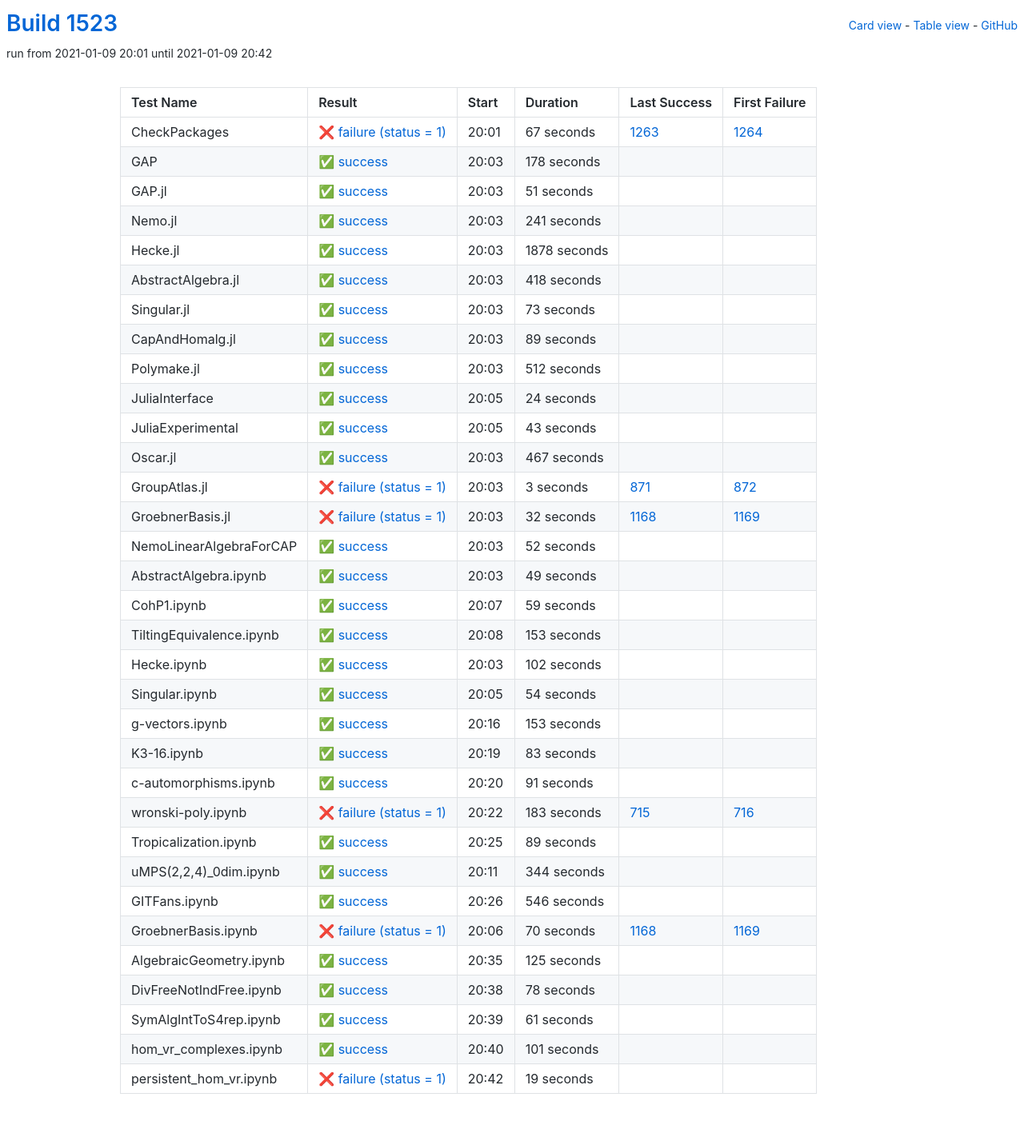
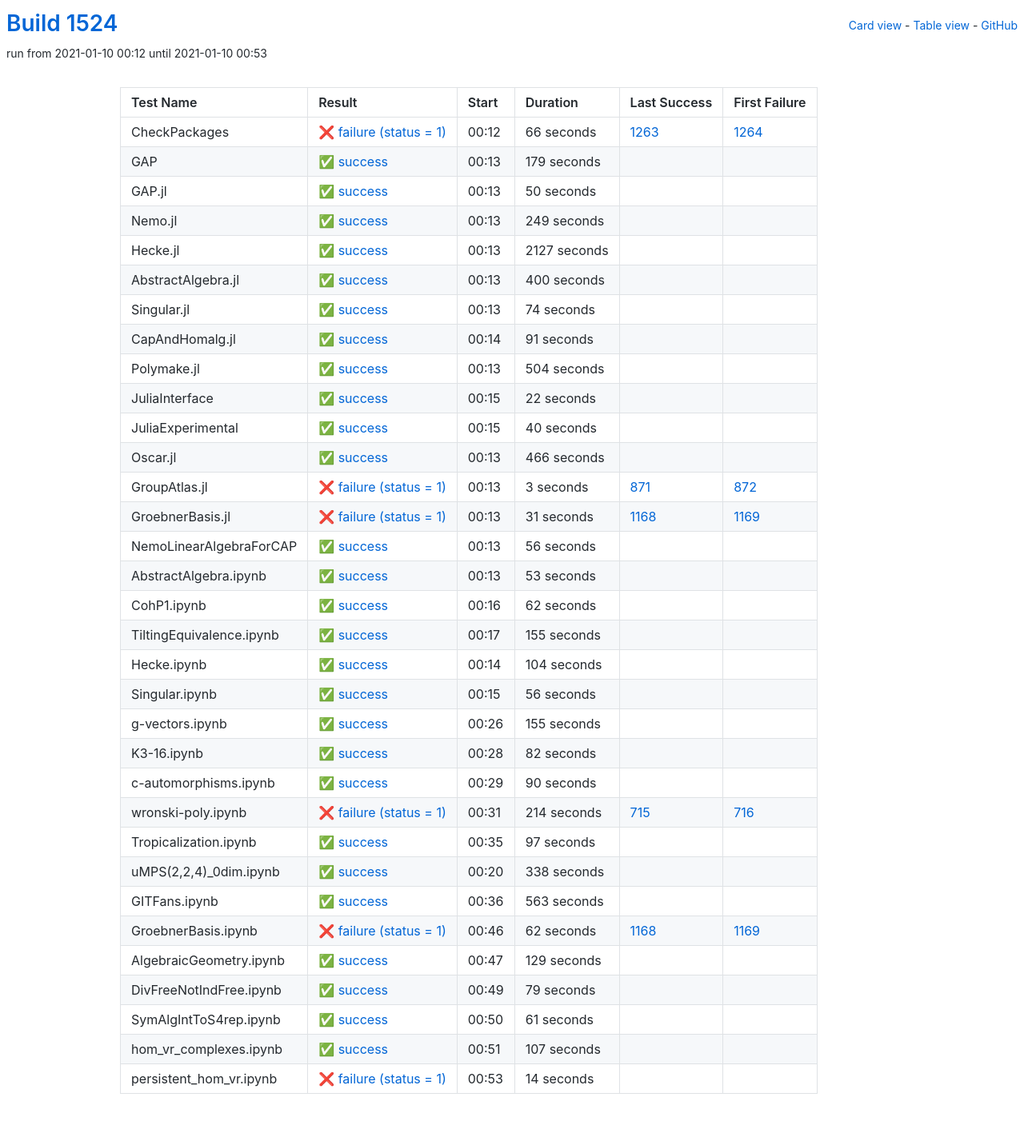
Before and after one commit to oscar-system/oscar-ci-status-stable, a Jekyll site: the page built from table.html, in a window 1280 px wide. Shown: the whole page at 80% size. Built offline with Jekyll 4.4.1, drawn with Linux system fonts in a browser that asks for light colours.

Commit message:
Build #1524

```diff
--- a/_data/ci.yml
+++ b/_data/ci.yml
@@ -1,6 +1,6 @@
 ---
-build: 1523
-build_url: https://oscarci.mathematik.uni-kl.de/job/oscar-stable/1523/
+build: 1524
+build_url: https://oscarci.mathematik.uni-kl.de/job/oscar-stable/1524/
 job: oscar-stable
 organization: oscar-system
 repo: oscar-ci-status-stable
@@ -8,152 +8,152 @@ repourl: https://github.com/oscar-system/oscar-ci-status-stable
 tests:
 - name: CheckPackages
   id: checkpackages
-  log: https://oscarci.mathematik.uni-kl.de/job/oscar-stable/1523/artifact/logs/build-1523/CheckPackages.log
-  start: 2021-01-09 20:01
+  log: https://oscarci.mathematik.uni-kl.de/job/oscar-stable/1524/artifact/logs/build-1524/CheckPackages.log
+  start: 2021-01-10 00:12
   success: false
   exitcode: 1
   status: failure
-  duration: 67
+  duration: 66
   last_success: 1263
   last_success_url: https://oscarci.mathematik.uni-kl.de/job/oscar-stable/1263/
   first_failure: 1264
   first_failure_url: https://oscarci.mathematik.uni-kl.de/job/oscar-stable/1264/
 - name: GAP
   id: gap
-  log: https://oscarci.mathematik.uni-kl.de/job/oscar-stable/1523/artifact/logs/build-1523/GAP.log
-  start: 2021-01-09 20:03
+  log: https://oscarci.mathematik.uni-kl.de/job/oscar-stable/1524/artifact/logs/build-1524/GAP.log
+  start: 2021-01-10 00:13
   success: true
   exitcode: 0
   status: success
-  duration: 178
+  duration: 179
   last_success: false
   last_success_url:
   first_failure: false
   first_failure_url:
 - name: GAP.jl
   id: gap-jl
-  log: https://oscarci.mathematik.uni-kl.de/job/oscar-stable/1523/artifact/logs/build-1523/GAP.jl.log
-  start: 2021-01-09 20:03
+  log: https://oscarci.mathematik.uni-kl.de/job/oscar-stable/1524/artifact/logs/build-1524/GAP.jl.log
+  start: 2021-01-10 00:13
   success: true
   exitcode: 0
   status: success
-  duration: 51
+  duration: 50
   last_success: false
   last_success_url:
   first_failure: false
   first_failure_url:
 - name: Nemo.jl
   id: nemo-jl
-  log: https://oscarci.mathematik.uni-kl.de/job/oscar-stable/1523/artifact/logs/build-1523/Nemo.jl.log
-  start: 2021-01-09 20:03
+  log: https://oscarci.mathematik.uni-kl.de/job/oscar-stable/1524/artifact/logs/build-1524/Nemo.jl.log
+  start: 2021-01-10 00:13
   success: true
   exitcode: 0
   status: success
-  duration: 241
+  duration: 249
   last_success: false
   last_success_url:
   first_failure: false
   first_failure_url:
 - name: Hecke.jl
   id: hecke-jl
-  log: https://oscarci.mathematik.uni-kl.de/job/oscar-stable/1523/artifact/logs/build-1523/Hecke.jl.log
-  start: 2021-01-09 20:03
+  log: https://oscarci.mathematik.uni-kl.de/job/oscar-stable/1524/artifact/logs/build-1524/Hecke.jl.log
+  start: 2021-01-10 00:13
   success: true
   exitcode: 0
   status: success
-  duration: 1878
+  duration: 2127
   last_success: false
   last_success_url:
   first_failure: false
   first_failure_url:
 - name: AbstractAlgebra.jl
   id: abstractalgebra-jl
-  log: https://oscarci.mathematik.uni-kl.de/job/oscar-stable/1523/artifact/logs/build-1523/AbstractAlgebra.jl.log
-  start: 2021-01-09 20:03
+  log: https://oscarci.mathematik.uni-kl.de/job/oscar-stable/1524/artifact/logs/build-1524/AbstractAlgebra.jl.log
+  start: 2021-01-10 00:13
   success: true
   exitcode: 0
   status: success
-  duration: 418
+  duration: 400
   last_success: false
   last_success_url:
   first_failure: false
   first_failure_url:
 - name: Singular.jl
   id: singular-jl
-  log: https://oscarci.mathematik.uni-kl.de/job/oscar-stable/1523/artifact/logs/build-1523/Singular.jl.log
-  start: 2021-01-09 20:03
+  log: https://oscarci.mathematik.uni-kl.de/job/oscar-stable/1524/artifact/logs/build-1524/Singular.jl.log
+  start: 2021-01-10 00:13
   success: true
   exitcode: 0
   status: success
-  duration: 73
+  duration: 74
   last_success: false
   last_success_url:
   first_failure: false
   first_failure_url:
 - name: CapAndHomalg.jl
   id: capandhomalg-jl
-  log: https://oscarci.mathematik.uni-kl.de/job/oscar-stable/1523/artifact/logs/build-1523/CapAndHomalg.jl.log
-  start: 2021-01-09 20:03
+  log: https://oscarci.mathematik.uni-kl.de/job/oscar-stable/1524/artifact/logs/build-1524/CapAndHomalg.jl.log
+  start: 2021-01-10 00:14
   success: true
   exitcode: 0
   status: success
-  duration: 89
+  duration: 91
   last_success: false
   last_success_url:
   first_failure: false
   first_failure_url:
 - name: Polymake.jl
   id: polymake-jl
-  log: https://oscarci.mathematik.uni-kl.de/job/oscar-stable/1523/artifact/logs/build-1523/Polymake.jl.log
-  start: 2021-01-09 20:03
+  log: https://oscarci.mathematik.uni-kl.de/job/oscar-stable/1524/artifact/logs/build-1524/Polymake.jl.log
+  start: 2021-01-10 00:13
   success: true
   exitcode: 0
   status: success
-  duration: 512
+  duration: 504
   last_success: false
   last_success_url:
   first_failure: false
   first_failure_url:
 - name: JuliaInterface
   id: juliainterface
-  log: https://oscarci.mathematik.uni-kl.de/job/oscar-stable/1523/artifact/logs/build-1523/JuliaInterface.log
-  start: 2021-01-09 20:05
+  log: https://oscarci.mathematik.uni-kl.de/job/oscar-stable/1524/artifact/logs/build-1524/JuliaInterface.log
+  start: 2021-01-10 00:15
   success: true
   exitcode: 0
   status: success
-  duration: 24
+  duration: 22
   last_success: false
   last_success_url:
   first_failure: false
   first_failure_url:
 - name: JuliaExperimental
   id: juliaexperimental
-  log: https://oscarci.mathematik.uni-kl.de/job/oscar-stable/1523/artifact/logs/build-1523/JuliaExperimental.log
-  start: 2021-01-09 20:05
+  log: https://oscarci.mathematik.uni-kl.de/job/oscar-stable/1524/artifact/logs/build-1524/JuliaExperimental.log
+  start: 2021-01-10 00:15
   success: true
   exitcode: 0
   status: success
-  duration: 43
+  duration: 40
   last_success: false
   last_success_url:
   first_failure: false
   first_failure_url:
 - name: Oscar.jl
   id: oscar-jl
-  log: https://oscarci.mathematik.uni-kl.de/job/oscar-stable/1523/artifact/logs/build-1523/Oscar.jl.log
-  start: 2021-01-09 20:03
+  log: https://oscarci.mathematik.uni-kl.de/job/oscar-stable/1524/artifact/logs/build-1524/Oscar.jl.log
+  start: 2021-01-10 00:13
   success: true
   exitcode: 0
   status: success
-  duration: 467
+  duration: 466
   last_success: false
   last_success_url:
   first_failure: false
   first_failure_url:
 - name: GroupAtlas.jl
   id: groupatlas-jl
-  log: https://oscarci.mathematik.uni-kl.de/job/oscar-stable/1523/artifact/logs/build-1523/GroupAtlas.jl.log
-  start: 2021-01-09 20:03
+  log: https://oscarci.mathematik.uni-kl.de/job/oscar-stable/1524/artifact/logs/build-1524/GroupAtlas.jl.log
+  start: 2021-01-10 00:13
   success: false
   exitcode: 1
   status: failure
@@ -164,212 +164,212 @@ tests:
   first_failure_url: https://oscarci.mathematik.uni-kl.de/job/oscar-stable/872/
 - name: GroebnerBasis.jl
   id: groebnerbasis-jl
-  log: https://oscarci.mathematik.uni-kl.de/job/oscar-stable/1523/artifact/logs/build-1523/GroebnerBasis.jl.log
-  start: 2021-01-09 20:03
+  log: https://oscarci.mathematik.uni-kl.de/job/oscar-stable/1524/artifact/logs/build-1524/GroebnerBasis.jl.log
+  start: 2021-01-10 00:13
   success: false
   exitcode: 1
   status: failure
-  duration: 32
+  duration: 31
   last_success: 1168
   last_success_url: https://oscarci.mathematik.uni-kl.de/job/oscar-stable/1168/
   first_failure: 1169
   first_failure_url: https://oscarci.mathematik.uni-kl.de/job/oscar-stable/1169/
 - name: NemoLinearAlgebraForCAP
   id: nemolinearalgebraforcap
-  log: https://oscarci.mathematik.uni-kl.de/job/oscar-stable/1523/artifact/logs/build-1523/NemoLinearAlgebraForCAP.log
-  start: 2021-01-09 20:03
+  log: https://oscarci.mathematik.uni-kl.de/job/oscar-stable/1524/artifact/logs/build-1524/NemoLinearAlgebraForCAP.log
+  start: 2021-01-10 00:13
   success: true
   exitcode: 0
   status: success
-  duration: 52
+  duration: 56
   last_success: false
   last_success_url:
   first_failure: false
   first_failure_url:
 - name: AbstractAlgebra.ipynb
   id: abstractalgebra-ipynb
-  log: https://oscarci.mathematik.uni-kl.de/job/oscar-stable/1523/artifact/logs/build-1523/AbstractAlgebra.ipynb.log
-  start: 2021-01-09 20:03
+  log: https://oscarci.mathematik.uni-kl.de/job/oscar-stable/1524/artifact/logs/build-1524/AbstractAlgebra.ipynb.log
+  start: 2021-01-10 00:13
   success: true
   exitcode: 0
   status: success
-  duration: 49
+  duration: 53
   last_success: false
   last_success_url:
   first_failure: false
   first_failure_url:
 - name: CohP1.ipynb
   id: cohp1-ipynb
-  log: https://oscarci.mathematik.uni-kl.de/job/oscar-stable/1523/artifact/logs/build-1523/CohP1.ipynb.log
-  start: 2021-01-09 20:07
+  log: https://oscarci.mathematik.uni-kl.de/job/oscar-stable/1524/artifact/logs/build-1524/CohP1.ipynb.log
+  start: 2021-01-10 00:16
   success: true
   exitcode: 0
   status: success
-  duration: 59
+  duration: 62
   last_success: false
   last_success_url:
   first_failure: false
   first_failure_url:
 - name: TiltingEquivalence.ipynb
   id: tiltingequivalence-ipynb
-  log: https://oscarci.mathematik.uni-kl.de/job/oscar-stable/1523/artifact/logs/build-1523/TiltingEquivalence.ipynb.log
-  start: 2021-01-09 20:08
+  log: https://oscarci.mathematik.uni-kl.de/job/oscar-stable/1524/artifact/logs/build-1524/TiltingEquivalence.ipynb.log
+  start: 2021-01-10 00:17
   success: true
   exitcode: 0
   status: success
-  duration: 153
+  duration: 155
   last_success: false
   last_success_url:
   first_failure: false
   first_failure_url:
 - name: Hecke.ipynb
   id: hecke-ipynb
-  log: https://oscarci.mathematik.uni-kl.de/job/oscar-stable/1523/artifact/logs/build-1523/Hecke.ipynb.log
-  start: 2021-01-09 20:03
+  log: https://oscarci.mathematik.uni-kl.de/job/oscar-stable/1524/artifact/logs/build-1524/Hecke.ipynb.log
+  start: 2021-01-10 00:14
   success: true
   exitcode: 0
   status: success
-  duration: 102
+  duration: 104
   last_success: false
   last_success_url:
   first_failure: false
   first_failure_url:
 - name: Singular.ipynb
   id: singular-ipynb
-  log: https://oscarci.mathematik.uni-kl.de/job/oscar-stable/1523/artifact/logs/build-1523/Singular.ipynb.log
-  start: 2021-01-09 20:05
+  log: https://oscarci.mathematik.uni-kl.de/job/oscar-stable/1524/artifact/logs/build-1524/Singular.ipynb.log
+  start: 2021-01-10 00:15
   success: true
   exitcode: 0
   status: success
-  duration: 54
+  duration: 56
   last_success: false
   last_success_url:
   first_failure: false
   first_failure_url:
 - name: g-vectors.ipynb
   id: g-vectors-ipynb
-  log: https://oscarci.mathematik.uni-kl.de/job/oscar-stable/1523/artifact/logs/build-1523/g-vectors.ipynb.log
-  start: 2021-01-09 20:16
+  log: https://oscarci.mathematik.uni-kl.de/job/oscar-stable/1524/artifact/logs/build-1524/g-vectors.ipynb.log
+  start: 2021-01-10 00:26
   success: true
   exitcode: 0
   status: success
-  duration: 153
+  duration: 155
   last_success: false
   last_success_url:
   first_failure: false
   first_failure_url:
 - name: K3-16.ipynb
   id: k3-16-ipynb
-  log: https://oscarci.mathematik.uni-kl.de/job/oscar-stable/1523/artifact/logs/build-1523/K3-16.ipynb.log
-  start: 2021-01-09 20:19
+  log: https://oscarci.mathematik.uni-kl.de/job/oscar-stable/1524/artifact/logs/build-1524/K3-16.ipynb.log
+  start: 2021-01-10 00:28
   success: true
   exitcode: 0
   status: success
-  duration: 83
+  duration: 82
   last_success: false
   last_success_url:
   first_failure: false
   first_failure_url:
 - name: c-automorphisms.ipynb
   id: c-automorphisms-ipynb
-  log: https://oscarci.mathematik.uni-kl.de/job/oscar-stable/1523/artifact/logs/build-1523/c-automorphisms.ipynb.log
-  start: 2021-01-09 20:20
+  log: https://oscarci.mathematik.uni-kl.de/job/oscar-stable/1524/artifact/logs/build-1524/c-automorphisms.ipynb.log
+  start: 2021-01-10 00:29
   success: true
   exitcode: 0
   status: success
-  duration: 91
+  duration: 90
   last_success: false
   last_success_url:
   first_failure: false
   first_failure_url:
 - name: wronski-poly.ipynb
   id: wronski-poly-ipynb
-  log: https://oscarci.mathematik.uni-kl.de/job/oscar-stable/1523/artifact/logs/build-1523/wronski-poly.ipynb.log
-  start: 2021-01-09 20:22
+  log: https://oscarci.mathematik.uni-kl.de/job/oscar-stable/1524/artifact/logs/build-1524/wronski-poly.ipynb.log
+  start: 2021-01-10 00:31
   success: false
   exitcode: 1
   status: failure
-  duration: 183
+  duration: 214
   last_success: 715
   last_success_url: https://oscarci.mathematik.uni-kl.de/job/oscar-stable/715/
   first_failure: 716
   first_failure_url: https://oscarci.mathematik.uni-kl.de/job/oscar-stable/716/
 - name: Tropicalization.ipynb
   id: tropicalization-ipynb
-  log: https://oscarci.mathematik.uni-kl.de/job/oscar-stable/1523/artifact/logs/build-1523/Tropicalization.ipynb.log
-  start: 2021-01-09 20:25
+  log: https://oscarci.mathematik.uni-kl.de/job/oscar-stable/1524/artifact/logs/build-1524/Tropicalization.ipynb.log
+  start: 2021-01-10 00:35
   success: true
   exitcode: 0
   status: success
-  duration: 89
+  duration: 97
   last_success: false
   last_success_url:
   first_failure: false
   first_failure_url:
 - name: uMPS(2,2,4)_0dim.ipynb
   id: umps-2-2-4-0dim-ipynb
-  log: https://oscarci.mathematik.uni-kl.de/job/oscar-stable/1523/artifact/logs/build-1523/uMPS-2-2-4-_0dim.ipynb.log
-  start: 2021-01-09 20:11
+  log: https://oscarci.mathematik.uni-kl.de/job/oscar-stable/1524/artifact/logs/build-1524/uMPS-2-2-4-_0dim.ipynb.log
+  start: 2021-01-10 00:20
   success: true
   exitcode: 0
   status: success
-  duration: 344
+  duration: 338
   last_success: false
   last_success_url:
   first_failure: false
   first_failure_url:
 - name: GITFans.ipynb
   id: gitfans-ipynb
-  log: https://oscarci.mathematik.uni-kl.de/job/oscar-stable/1523/artifact/logs/build-1523/GITFans.ipynb.log
-  start: 2021-01-09 20:26
+  log: https://oscarci.mathematik.uni-kl.de/job/oscar-stable/1524/artifact/logs/build-1524/GITFans.ipynb.log
+  start: 2021-01-10 00:36
   success: true
   exitcode: 0
   status: success
-  duration: 546
+  duration: 563
   last_success: false
   last_success_url:
   first_failure: false
   first_failure_url:
 - name: GroebnerBasis.ipynb
   id: groebnerbasis-ipynb
-  log: https://oscarci.mathematik.uni-kl.de/job/oscar-stable/1523/artifact/logs/build-1523/GroebnerBasis.ipynb.log
-  start: 2021-01-09 20:06
+  log: https://oscarci.mathematik.uni-kl.de/job/oscar-stable/1524/artifact/logs/build-1524/GroebnerBasis.ipynb.log
+  start: 2021-01-10 00:46
   success: false
   exitcode: 1
   status: failure
-  duration: 70
+  duration: 62
   last_success: 1168
   last_success_url: https://oscarci.mathematik.uni-kl.de/job/oscar-stable/1168/
   first_failure: 1169
   first_failure_url: https://oscarci.mathematik.uni-kl.de/job/oscar-stable/1169/
 - name: AlgebraicGeometry.ipynb
   id: algebraicgeometry-ipynb
-  log: https://oscarci.mathematik.uni-kl.de/job/oscar-stable/1523/artifact/logs/build-1523/AlgebraicGeometry.ipynb.log
-  start: 2021-01-09 20:35
+  log: https://oscarci.mathematik.uni-kl.de/job/oscar-stable/1524/artifact/logs/build-1524/AlgebraicGeometry.ipynb.log
+  start: 2021-01-10 00:47
   success: true
   exitcode: 0
   status: success
-  duration: 125
+  duration: 129
   last_success: false
   last_success_url:
   first_failure: false
   first_failure_url:
 - name: DivFreeNotIndFree.ipynb
   id: divfreenotindfree-ipynb
-  log: https://oscarci.mathematik.uni-kl.de/job/oscar-stable/1523/artifact/logs/build-1523/DivFreeNotIndFree.ipynb.log
-  start: 2021-01-09 20:38
+  log: https://oscarci.mathematik.uni-kl.de/job/oscar-stable/1524/artifact/logs/build-1524/DivFreeNotIndFree.ipynb.log
+  start: 2021-01-10 00:49
   success: true
   exitcode: 0
   status: success
-  duration: 78
+  duration: 79
   last_success: false
   last_success_url:
   first_failure: false
   first_failure_url:
 - name: SymAlgIntToS4rep.ipynb
   id: symalginttos4rep-ipynb
-  log: https://oscarci.mathematik.uni-kl.de/job/oscar-stable/1523/artifact/logs/build-1523/SymAlgIntToS4rep.ipynb.log
-  start: 2021-01-09 20:39
+  log: https://oscarci.mathematik.uni-kl.de/job/oscar-stable/1524/artifact/logs/build-1524/SymAlgIntToS4rep.ipynb.log
+  start: 2021-01-10 00:50
   success: true
   exitcode: 0
   status: success
@@ -380,24 +380,24 @@ tests:
   first_failure_url:
 - name: hom_vr_complexes.ipynb
   id: hom-vr-complexes-ipynb
-  log: https://oscarci.mathematik.uni-kl.de/job/oscar-stable/1523/artifact/logs/build-1523/hom_vr_complexes.ipynb.log
-  start: 2021-01-09 20:40
+  log: https://oscarci.mathematik.uni-kl.de/job/oscar-stable/1524/artifact/logs/build-1524/hom_vr_complexes.ipynb.log
+  start: 2021-01-10 00:51
   success: true
   exitcode: 0
   status: success
-  duration: 101
+  duration: 107
   last_success: false
   last_success_url:
   first_failure: false
   first_failure_url:
 - name: persistent_hom_vr.ipynb
   id: persistent-hom-vr-ipynb
-  log: https://oscarci.mathematik.uni-kl.de/job/oscar-stable/1523/artifact/logs/build-1523/persistent_hom_vr.ipynb.log
-  start: 2021-01-09 20:42
+  log: https://oscarci.mathematik.uni-kl.de/job/oscar-stable/1524/artifact/logs/build-1524/persistent_hom_vr.ipynb.log
+  start: 2021-01-10 00:53
   success: false
   exitcode: 1
   status: failure
-  duration: 19
+  duration: 14
   last_success: false
   last_success_url:
   first_failure: false
```
Also changed, not shown: README.md.
